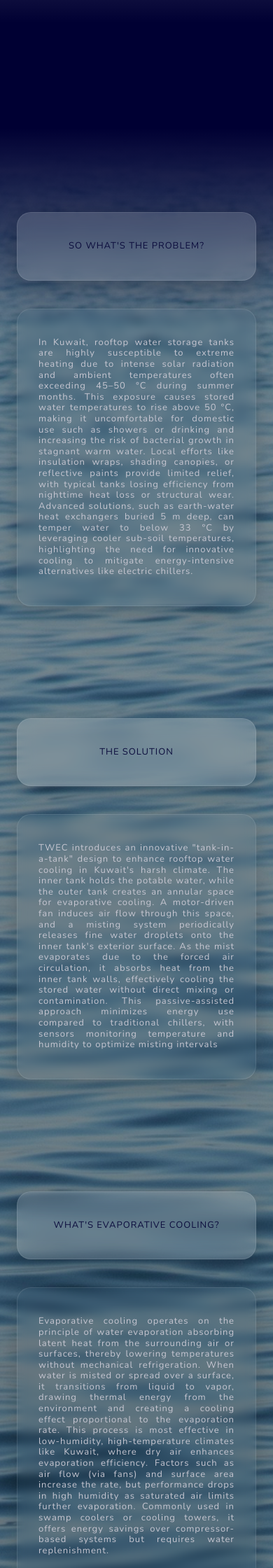
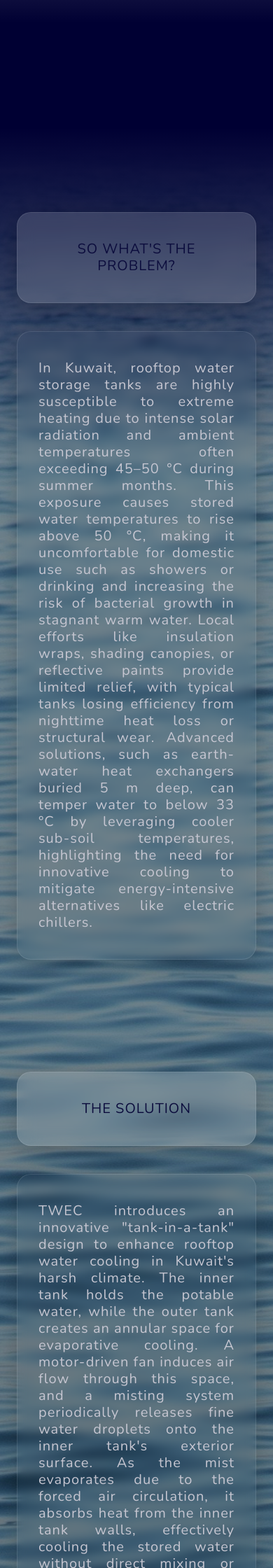
Before and after one commit to roudani00/CAP_web, a Flask app: page / in a window 390 px wide. Shown: the part 420-2660 px from the top of the page at 70% size. Run offline with Flask 3, Linux system fonts and the light colour scheme; some libraries are stand-ins or nearby versions.

Commit message:
thursday may 21,

```diff
--- a/main.py
+++ b/main.py
@@ -29,7 +29,8 @@ def data_anr():
         data = [s.replace('\n', ' ') for s in data]
         data = ''.join(data)
         intrest = ["Robotics","Mechatronics","Control Systems","Aerodynamics"]
-        projects = ["Dielectric Barrier Discharge (DBD) active flow control","Inverted pendulum control using AI"]
+        projects = ["Dielectric Barrier Discharge (DBD) active flow control",
+                    "Inverted pendulum control using AI"]
         head = " ذلِكَ فَضْلُ اللَّهِ يُؤْتِيهِ مَنْ يَشاءُ وَاللَّهُ واسِعٌ عَلِيمٌ"
         print('a')
         return render_template('profile.html', name1="Abdulaziz Al Roudan", name2="عبدالعزيز الروضان",
--- a/static/css/styles_me.css
+++ b/static/css/styles_me.css
@@ -184,7 +184,10 @@ text-align: left !important;
 
 @media (max-width: 600px) {
   .small-text{
-    font-size: 13px;
+    font-size: 14px;
+  }
+  .med-text{
+    font-size: 20px;
   }
 }
 /* === ADD THIS CODE - Text will stay BELOW when screen gets small === */
--- a/templates/index.html
+++ b/templates/index.html
@@ -37,10 +37,10 @@
         <div class="container text-center pad_me d-flex align-items-center justify-content-center">
             <div class="row align-items-center">
                 <div class="col-md-4">
-                    <h1 class="text-uppercase text_color_sub2 text-container_me small-text">So what's the problem?</h1>
+                    <h1 class="text-uppercase text_color_sub2 text-container_me med-text">So what's the problem?</h1>
                 </div>
                 <div class="col-md-8">
-                    <h4 class="text_color_text justi text-container_me_text small-text">
+                    <h4 class="text_color_text justi text-container_me_text med-text">
                         In Kuwait, rooftop water storage tanks are highly susceptible to extreme heating due to
                         intense solar radiation and ambient temperatures often exceeding 45–50 °C during summer
                         months. This exposure causes stored water temperatures to rise above 50 °C, making it
@@ -63,7 +63,7 @@
         <div class="container text-center pad_me d-flex align-items-center justify-content-center">
             <div class="row align-items-center">
                 <div class="col-md-8">
-                    <h4 class="text_color_text justi text-container_me_text small-text">
+                    <h4 class="text_color_text justi text-container_me_text med-text">
                         TWEC introduces an innovative "tank-in-a-tank" design to
                         enhance rooftop water cooling in Kuwait's harsh climate. The inner tank holds the potable water,
                         while the outer tank creates an annular space for evaporative cooling. A motor-driven fan
@@ -76,7 +76,7 @@
                     </h4>
                 </div>
                 <div class="col-md-4 order-first order-md-2">
-                    <h1 class="text-uppercase text_color_sub2 text-container_me small-text">The solution</h1>
+                    <h1 class="text-uppercase text_color_sub2 text-container_me med-text">The solution</h1>
                 </div>
             </div>
         </div>
@@ -89,10 +89,10 @@
         <div class="container text-center pad_me d-flex align-items-center justify-content-center">
             <div class="row align-items-center">
                 <div class="col-md-4">
-                    <h1 class="text-uppercase text_color_sub2 text-container_me small-text">What's evaporative cooling?</h1>
+                    <h1 class="text-uppercase text_color_sub2 text-container_me med-text">What's evaporative cooling?</h1>
                 </div>
                 <div class="col-md-8">
-                    <h4 class="text_color_text justi text-container_me_text small-text">
+                    <h4 class="text_color_text justi text-container_me_text med-text">
                         Evaporative cooling operates on the principle of water evaporation absorbing latent heat from
                         the surrounding air or surfaces, thereby lowering temperatures without mechanical refrigeration.
                         When water is misted or spread over a surface, it transitions from liquid to vapor, drawing
@@ -113,7 +113,7 @@
         <div class="container text-center pad_me d-flex align-items-center justify-content-center">
             <div class="row align-items-center">
                 <div class="col-md-8">
-                    <h4 class="text_color_text justi text-container_me_text small-text">
+                    <h4 class="text_color_text justi text-container_me_text med-text">
                         Saving energy in water cooling systems is crucial in Kuwait, where high electricity demand from
                         desalination and air conditioning strains the grid, contributing to environmental challenges
                         like CO2 emissions from fossil fuel reliance. Efficient designs like evaporative cooling reduce
@@ -125,7 +125,7 @@
                     </h4>
                 </div>
                 <div class="col-md-4 order-first order-md-2">
-                    <h1 class="text-uppercase text_color_sub2 text-container_me small-text">Why save energy?</h1>
+                    <h1 class="text-uppercase text_color_sub2 text-container_me med-text">Why save energy?</h1>
                 </div>
             </div>
         </div>
--- a/templates/topsection.html
+++ b/templates/topsection.html
@@ -5,7 +5,7 @@
     <meta name="viewport" content="width=device-width, initial-scale=1, shrink-to-fit=no"/>
     <meta name="description" content=""/>
     <meta name="author" content=""/>
-    <title>Grayscale - Start Bootstrap Theme</title>
+    <title>TWEC</title>
     <link rel="icon" type="image/x-icon" href="..."/>
     <!-- Font Awesome icons (free version)-->
     <script src="https://use.fontawesome.com/releases/v6.3.0/js/all.js" crossorigin="anonymous"></script>
--- a/templates/why.html
+++ b/templates/why.html
@@ -26,7 +26,7 @@
                     <div class="container">
 
 
-                        <h4 class="text_color_text justi text-container_me_text">
+                        <h4 class="text_color_text justi text-container_me_text med-text">
                         (( talk about product ))
                      </h4>
 
```
